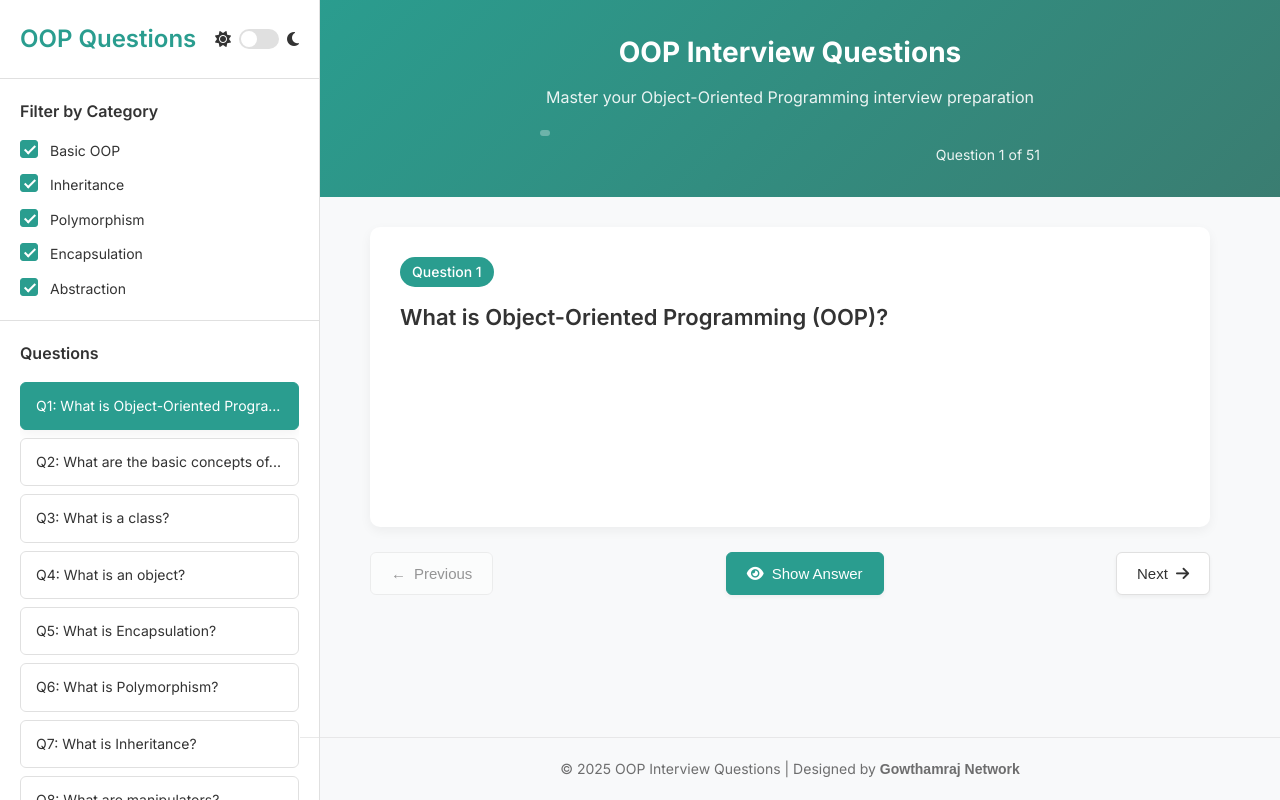
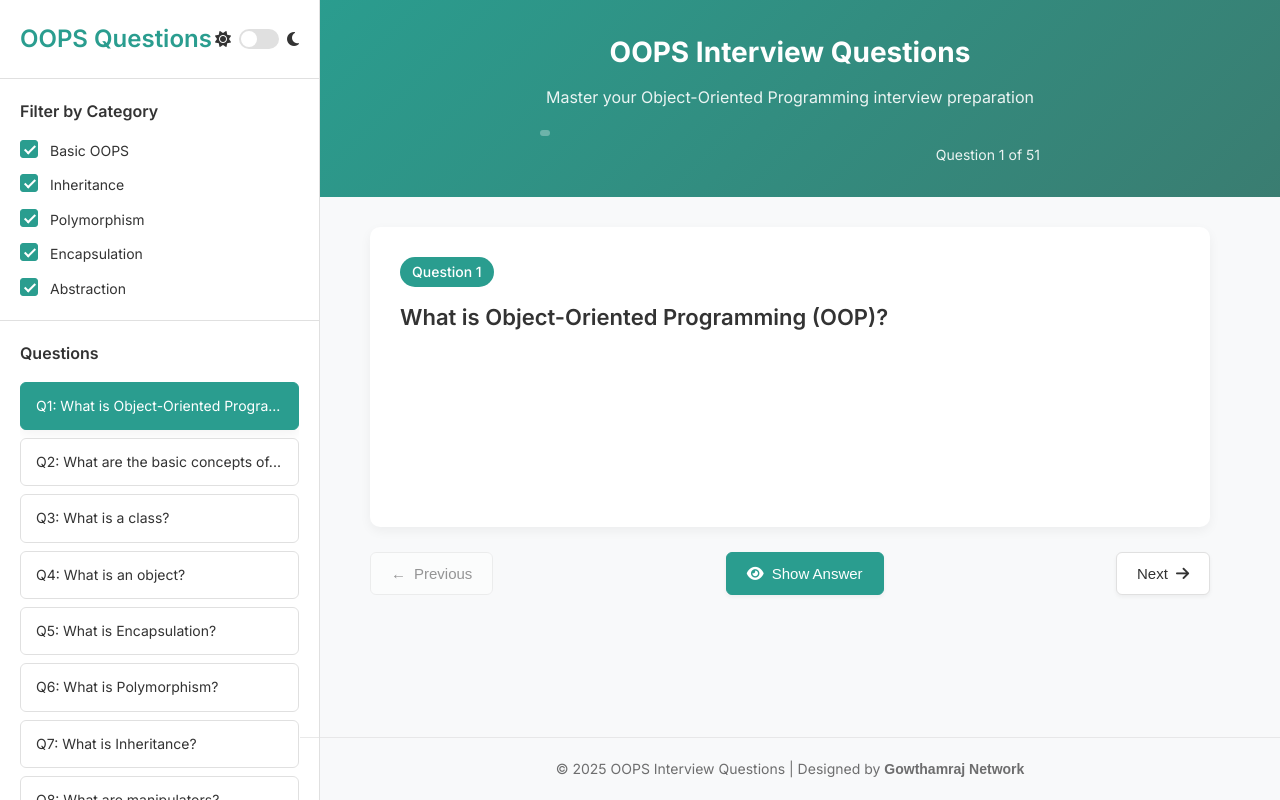
Before and after one commit to Suriya05022002/OOPS, a plain HTML site: page index.html in a window 1280 px wide. Drawn offline with Linux system fonts and the light colour scheme.

Commit message:
index.html

```diff
--- a/index.html
+++ b/index.html
@@ -3,7 +3,7 @@
   <head>
     <meta charset="UTF-8" />
     <meta name="viewport" content="width=device-width, initial-scale=1.0" />
-    <title>OOP Interview Questions</title>
+    <title>OOPS Interview Questions</title>
     <link rel="stylesheet" href="style.css" />
 
     <link
@@ -19,7 +19,7 @@
     <div class="app-container">
       <div class="sidebar">
         <div class="sidebar-header">
-          <h2>OOP Questions</h2>
+          <h2>OOPS Questions</h2>
           <div class="theme-toggle">
              <i class="fas fa-sun"></i>
             <label class="switch">
@@ -36,7 +36,7 @@
             <label class="filter-option">
               <input type="checkbox" value="basic" checked />
               <span class="checkmark"></span>
-              <span>Basic OOP</span>
+              <span>Basic OOPS</span>
             </label>
             <label class="filter-option">
               <input type="checkbox" value="inheritance" checked />
@@ -71,7 +71,7 @@
 
       <div class="main-content">
         <header class="main-header">
-          <h1>OOP Interview Questions</h1>
+          <h1>OOPS Interview Questions</h1>
           <p class="subtitle">Master your Object-Oriented Programming interview preparation</p>
 
           <div class="progress-container">
@@ -103,7 +103,7 @@
 
         <footer>
           <p>
-            © 2025 OOP Interview Questions | Designed by
+            © 2025 OOPS Interview Questions | Designed by
             <span class="gowthamraj">Gowthamraj Network</span>
           </p>
         </footer>
```
